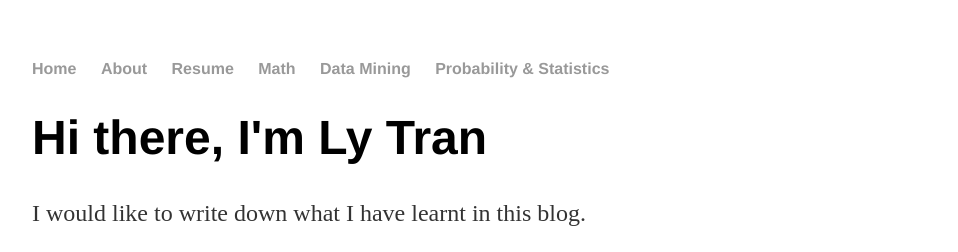
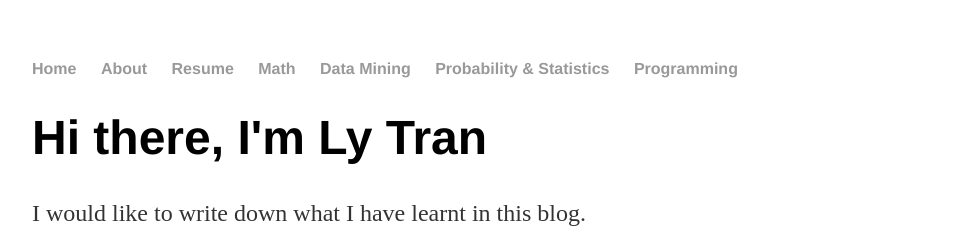
Before and after one commit to lytranp/lytranp.github.io, a Jekyll site: the page built from index.html, in a window 1280 px wide. Shown: the top 252 px of the page, without its empty margins (160-1118 px from the left). Built offline with Jekyll 4.4.1, drawn with Linux system fonts in a browser that asks for light colours; the list of posts is cut into pages by our own code.

Commit message:
Update default.html

```diff
--- a/_layouts/default.html
+++ b/_layouts/default.html
@@ -16,6 +16,8 @@
 	        		<li><a href="/math">Math</a></li>
 				<li><a href="/datamining">Data Mining</a></li>
 				<li><a href="/prob&stat">Probability & Statistics</a></li>
+				<li><a href="/programming">Programming</a></li>
+
 
 
 	    		</ul>
```
